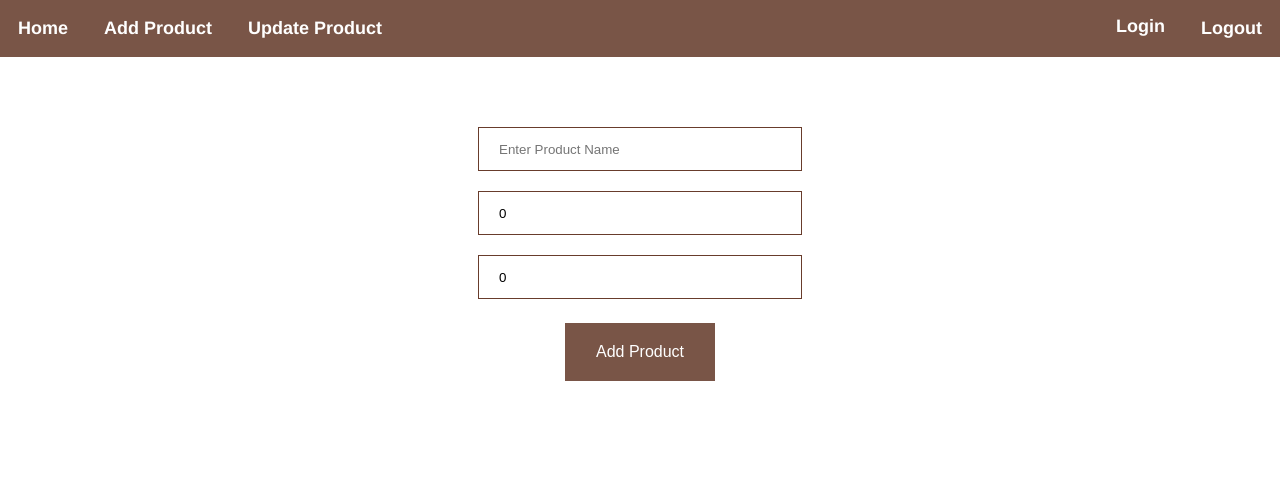
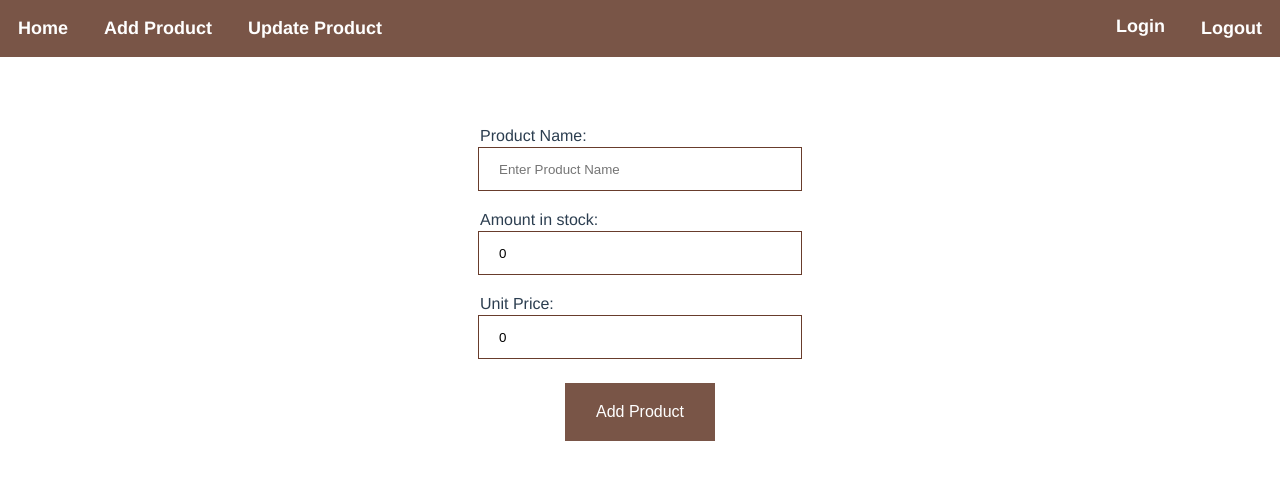
Before and after one commit to eugeneegbe/manage-resto, a Vue app: page /add in a window 1280 px wide. Shown: the top 480 px of the page. Built offline with nearby package versions, Linux system fonts and the light colour scheme; sample sign-in values are in the browser's storage.

Commit message:
Fix align text label inputs

```diff
--- a/src/components/AddProduct.vue
+++ b/src/components/AddProduct.vue
@@ -1,10 +1,15 @@
 <template>
     <ResHeader />
     <form class="add">
-        <input type="text" name="name" placeholder="Enter Product Name"  v-model="restaurant.name"/>
-        <input type="number" name="stock" placeholder="Amount in Stock" v-model="restaurant.stock"/>
-        <input type="number" name="price" placeholder="Unit price" v-model="restaurant.price"/>
-        <button type="button" v-on:click="addRestaurant">Add Product</button>
+        <div class="input-group">
+            <label>Product Name:</label>
+            <input type="text" name="name" placeholder="Enter Product Name"  v-model="product.name"/>
+        </div>
+        <label>Amount in stock:</label>
+        <input type="number" name="stock" v-model="product.stock"/>
+        <label>Unit Price:</label>
+        <input type="number" name="price"  v-model="product.price"/>
+        <button type="button" v-on:click="addProduct">Add Product</button>
     </form>
 </template>
 
@@ -18,7 +23,7 @@ export default {
     },
     data() {
         return {
-            restaurant: {
+            product: {
                 name: '',
                 stock: 0,
                 price: 0.0
@@ -26,8 +31,8 @@ export default {
         }
     },
     methods: {
-        addRestaurant(){
-            console.log(this.res)
+        addProduct(){
+            console.log(this.product)
         }
     },
     mounted() {
@@ -46,4 +51,15 @@ export default {
 .logo {
     width: 100px;
 }
+
+label{
+    display: inline-block;
+    width: 320px;
+    text-align: left;
+    margin-bottom: 2px;
+}
+input {
+  display: inline-block;
+}
+
 </style>
```
